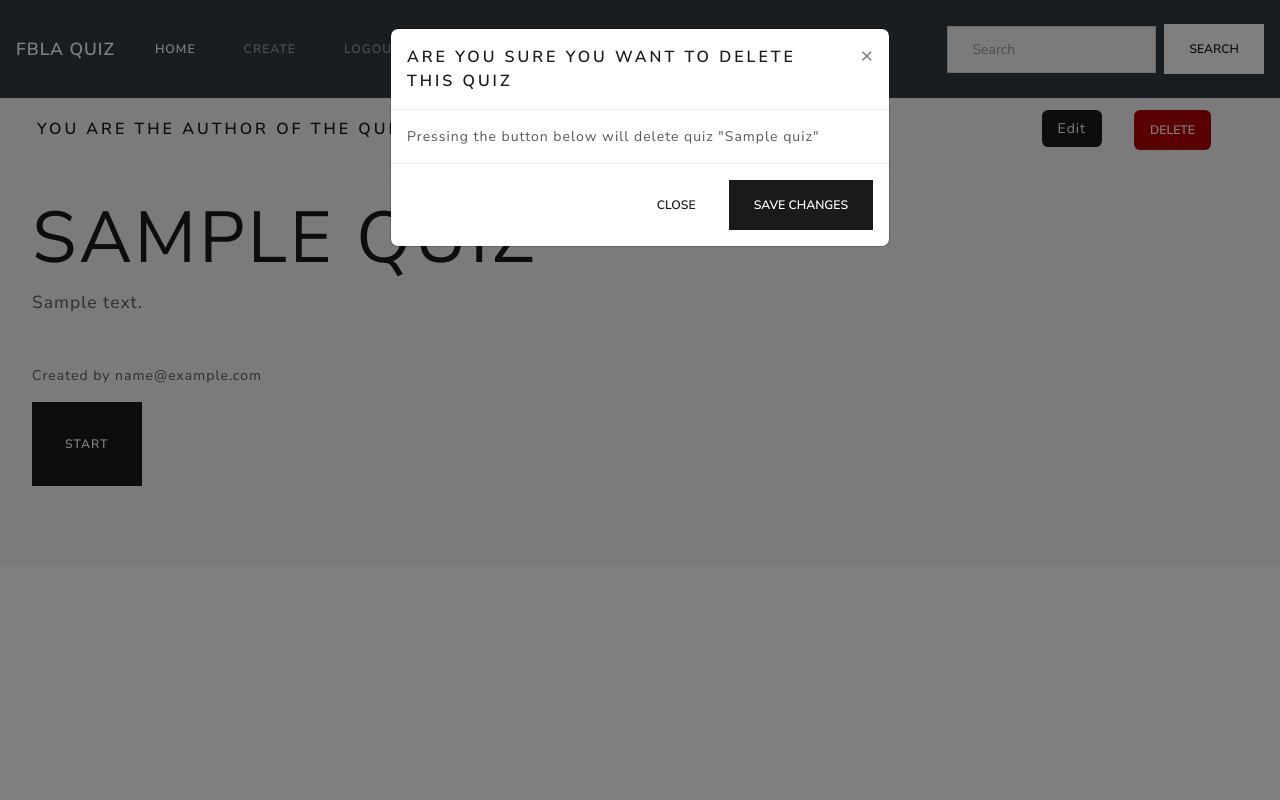
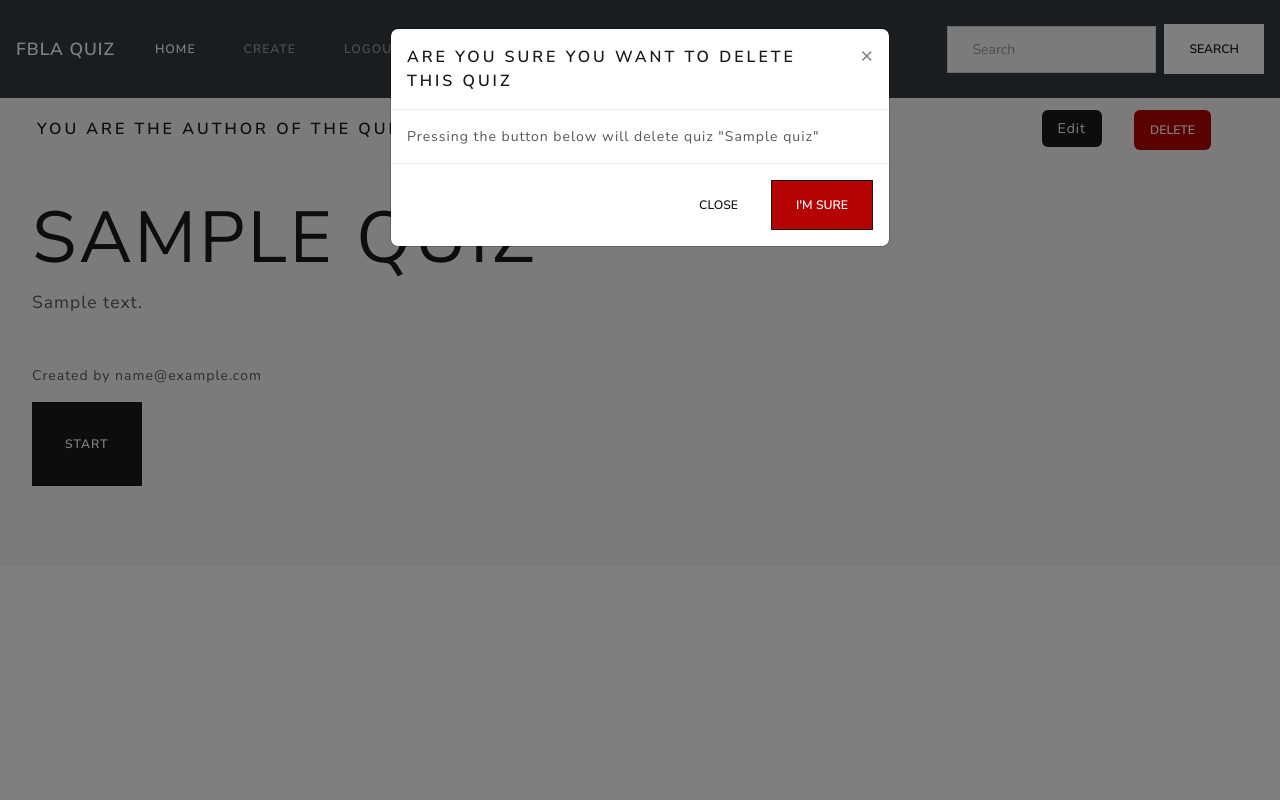
Before and after one commit to dumrich/QuizApp, a Django app: a page that uses quiz/templates/quiz/detail.html in a window 1280 px wide, after a click on "DELETE". Run offline with Django 3.2, Linux system fonts and the light colour scheme; a user stored in the database is signed in; tables that the repository leaves empty hold one stand-in row (values such as "Sample post"); some libraries are stand-ins or nearby versions.

```diff
--- a/quiz/templates/quiz/detail.html
+++ b/quiz/templates/quiz/detail.html
@@ -32,7 +32,7 @@
 								</div>
 								<div class="modal-footer">
 								<button type="button" class="btn btn-secondary" data-dismiss="modal">Close</button>
-								<button type="button" class="btn btn-primary">Save changes</button>
+								<button type="button" class="btn btn-primary" style="background-color: #b50202;" href={% url 'quiz:quiz_delete' pk=quiz.playId slug=quiz.slug %}>I'm sure</button>
 								</div>
 							</div>
 							</div>
```
